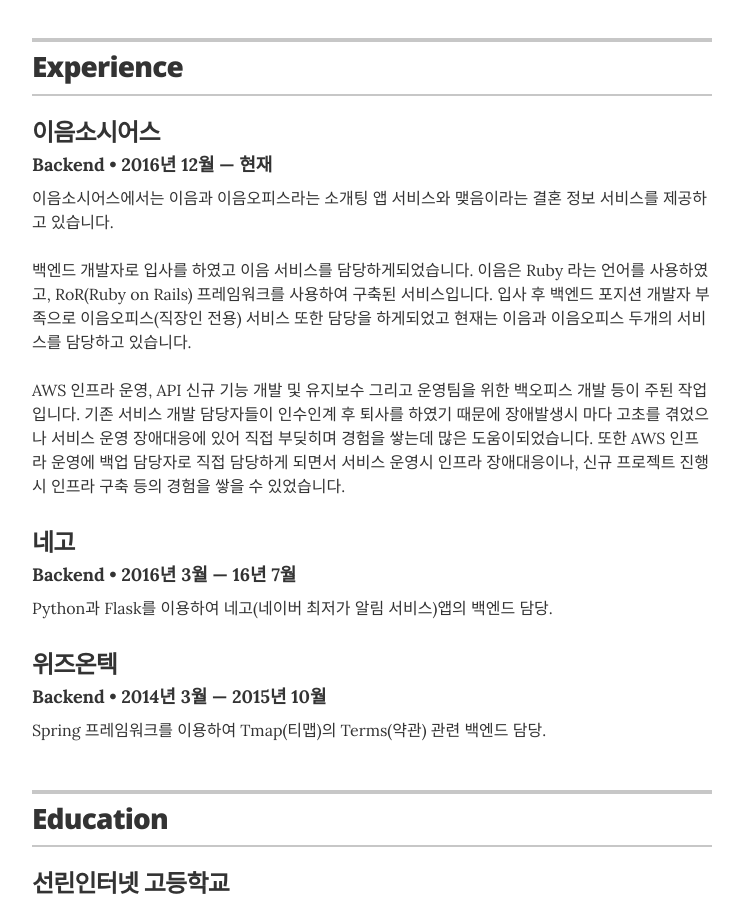
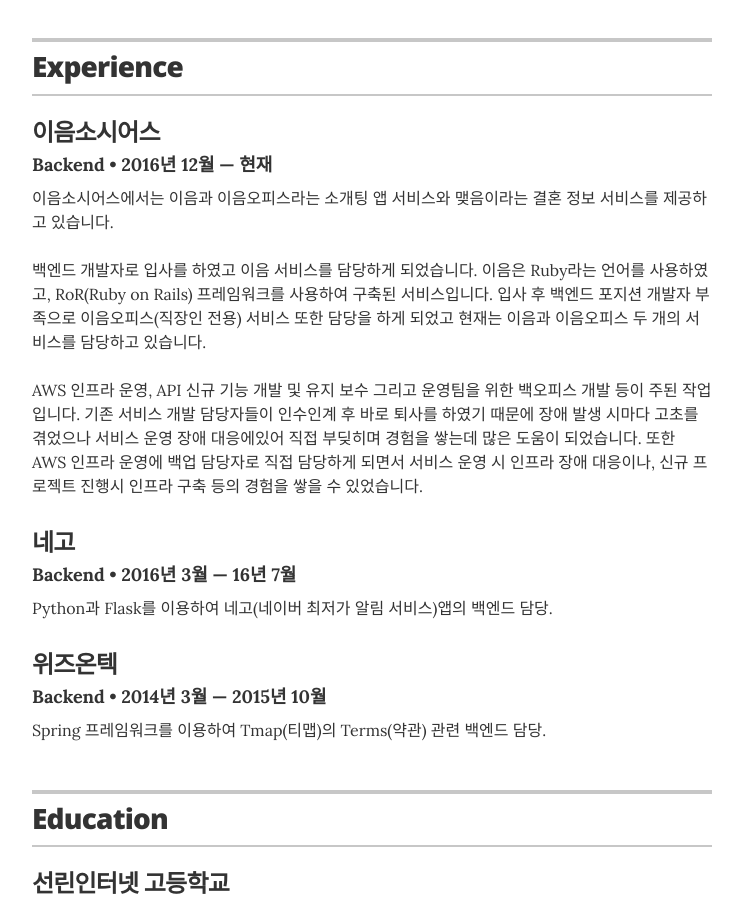
Before and after one commit to bingl2/resume, a Jekyll site: the page built from index.html, in a window 1280 px wide and 900 px high, scrolled down 461 px. Shown: the whole window, without its empty margins (268-1011 px from the left). Built offline with Jekyll 4.4.1, drawn with Linux system fonts in a browser that asks for light colours.

Commit message:
이음소시어스 맞춤법 수정

```diff
--- a/_data/experience.yml
+++ b/_data/experience.yml
@@ -3,7 +3,7 @@
 - company: 이음소시어스
   position: Backend
   duration: 2016년 12월 &mdash; 현재
-  summary: 이음소시어스에서는 이음과 이음오피스라는 소개팅 앱 서비스와 맺음이라는 결혼 정보 서비스를 제공하고 있습니다. <br><br> 백엔드 개발자로 입사를 하였고 이음 서비스를 담당하게되었습니다. 이음은 Ruby 라는 언어를 사용하였고, RoR(Ruby on Rails) 프레임워크를 사용하여 구축된 서비스입니다. 입사 후 백엔드 포지션 개발자 부족으로 이음오피스(직장인 전용) 서비스 또한 담당을 하게되었고 현재는 이음과 이음오피스 두개의 서비스를 담당하고 있습니다. <br><br> AWS 인프라 운영, API 신규 기능 개발 및 유지보수 그리고 운영팀을 위한 백오피스 개발 등이 주된 작업입니다. 기존 서비스 개발 담당자들이 인수인계 후 퇴사를 하였기 때문에 장애발생시 마다 고초를 겪었으나 서비스 운영 장애대응에 있어 직접 부딪히며 경험을 쌓는데 많은 도움이되었습니다. 또한 AWS 인프라 운영에 백업 담당자로 직접 담당하게 되면서 서비스 운영시 인프라 장애대응이나, 신규 프로젝트 진행시 인프라 구축 등의 경험을 쌓을 수 있었습니다.
+  summary: 이음소시어스에서는 이음과 이음오피스라는 소개팅 앱 서비스와 맺음이라는 결혼 정보 서비스를 제공하고 있습니다. <br><br> 백엔드 개발자로 입사를 하였고 이음 서비스를 담당하게 되었습니다. 이음은 Ruby라는 언어를 사용하였고, RoR(Ruby on Rails) 프레임워크를 사용하여 구축된 서비스입니다. 입사 후 백엔드 포지션 개발자 부족으로 이음오피스(직장인 전용) 서비스 또한 담당을 하게 되었고 현재는 이음과 이음오피스 두 개의 서비스를 담당하고 있습니다. <br><br> AWS 인프라 운영, API 신규 기능 개발 및 유지 보수 그리고 운영팀을 위한 백오피스 개발 등이 주된 작업입니다. 기존 서비스 개발 담당자들이 인수인계 후 바로 퇴사를 하였기 때문에 장애 발생 시마다 고초를 겪었으나 서비스 운영 장애 대응에있어 직접 부딪히며 경험을 쌓는데 많은 도움이 되었습니다. 또한 AWS 인프라 운영에 백업 담당자로 직접 담당하게 되면서 서비스 운영 시 인프라 장애 대응이나, 신규 프로젝트 진행시 인프라 구축 등의 경험을 쌓을 수 있었습니다.
 
 # 네고
 - company: 네고
```
